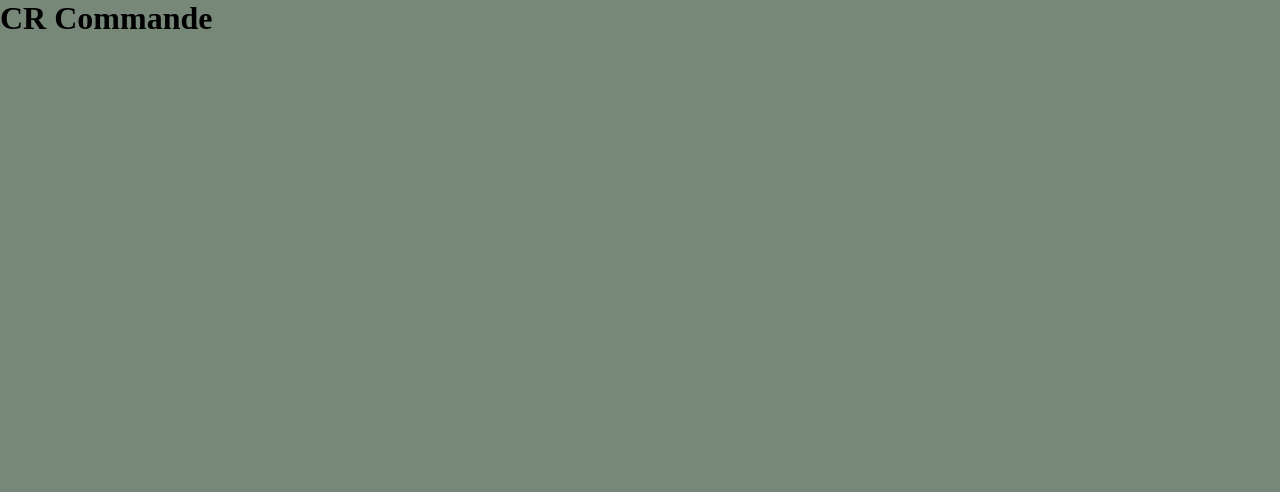
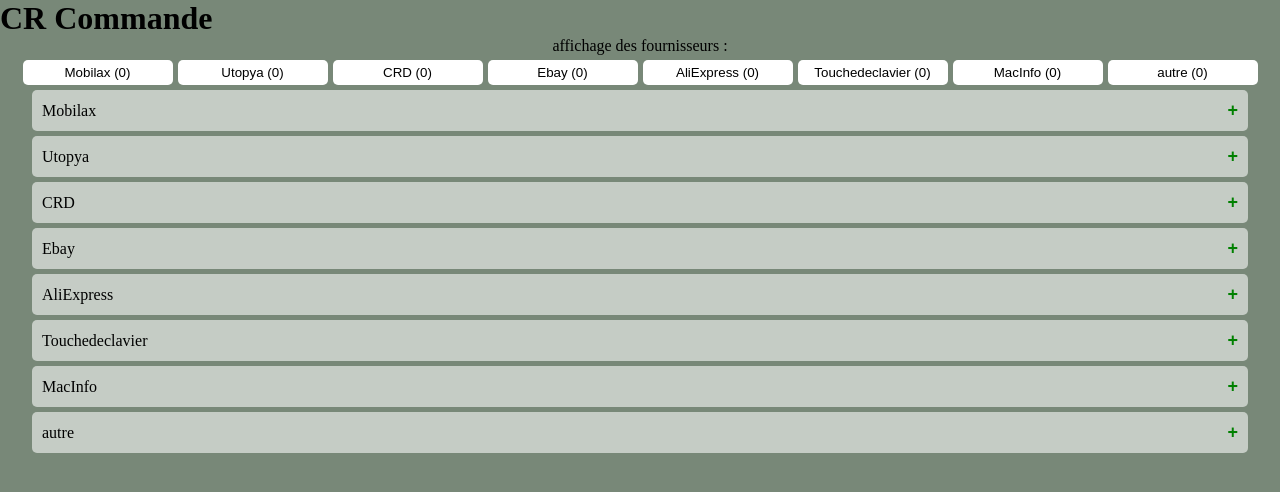
Before and after one commit to MajorDown/cr-commande, a React (Create React App) app: page / in a window 1280 px wide. Shown: the top 492 px of the page. Built offline with nearby package versions, Linux system fonts and the light colour scheme.

Commit message:
création de la modale et de la mise en page

```diff
--- a/src/App.tsx
+++ b/src/App.tsx
@@ -1,9 +1,14 @@
+import PiecesLister from "./components/PiecesLister";
+
 function App() {
   return (
     <div className="App">
       <header>
         <h1>CR Commande</h1>
       </header>
+      <main>
+        <PiecesLister />
+      </main>
     </div>
   );
 }
--- a/src/components/PieceCard.tsx
+++ b/src/components/PieceCard.tsx
@@ -29,7 +29,12 @@
             <p className={"pieceModel"}>{props.piece.pieceModel}</p>
             <p className={"pieceRef"}>{props.piece.pieceRef}</p>
             <p className={"quantity"}>{props.piece.quantity}</p>
-            <p className={"supplier"}>{props.piece.supplier}</p>
+            {props.piece.isClientWaitingFor &&
+                <p className={"isClientWaitingFor"}>
+                    {props.piece.isClientWaitingFor.supportNumber} :
+                    {props.piece.isClientWaitingFor.isDP && "DP"}
+                    {props.piece.isClientWaitingFor.isSP && "SP"}
+                </p>}
             <button
                 className={props.piece.isOrdered ? "orderedBtn ordered" : "orderedBtn"}
                 onClick={() => handleOrdered()}
--- a/src/components/PiecesLister.tsx
+++ b/src/components/PiecesLister.tsx
@@ -4,6 +4,8 @@
 import getPiecesSuppliersStates from "../CRUDRequests/getSuppliersStates";
 import getPiecesList from "../CRUDRequests/getPiecesList";
 import updatePiecesSuppliersStates from "../CRUDRequests/updateSuppliersStates";
+import { PieceCard } from "./PieceCard";
+import UIModal from "./UIModal";
 
 export type PiecesListProps = {
   listOfPieces : ListOfPieces;
@@ -12,14 +14,15 @@
 const PiecesLister = () => {
   const [piecesSuppliersStates, setPiecesSuppliersStates] = useState<PiecesSuppliersStates>();
   const [piecesListStates, setPiecesListStates] = useState<ListOfPieces | []>();
-  const [wantRerenderSuppliers, setWantRerenderSuppliers] = useState(false);
+  const [wantRerenderSuppliers, setWantRerenderSuppliers] = useState<boolean>(true);
+  const [wantNewPiece, setWantNewPiece] = useState<boolean>(false);
 
   // RECUPERER LES ETATS DES FOURNISSEURS
   useEffect(() => {
     if (wantRerenderSuppliers) {
       const suppliersData = getPiecesSuppliersStates();
       if (suppliersData) setPiecesSuppliersStates(suppliersData);
-      else setPiecesSuppliersStates(PiecesSuppliers.map(supplier => ({supplier, wantToDisplay: true})));
+      else setPiecesSuppliersStates(PiecesSuppliers.map(supplier => ({supplier: supplier, wantToDisplay: true})));
       setWantRerenderSuppliers(false);
     }
   }, [wantRerenderSuppliers])
@@ -47,14 +50,14 @@
     return piecesListStates
       .filter(piece => piece.supplier === supplier && piecesSuppliersStates?.find(s => s.supplier === supplier)?.wantToDisplay)
       .map((piece, index) => (
-        <div key={index}>
-          {piece.pieceMark} - {piece.pieceModel} - {piece.quantity}
-        </div>
+        <PieceCard piece={piece} key={index} />
       ));
   };
 
   return (
     <div className={"piecesList"}>
+      {wantNewPiece && <UIModal onClose={() => setWantNewPiece(false)}>
+        <p>kikou</p></UIModal>}
       <div className={"piecesListOptions"}>
         <div className={"suppliersSelector"}>
           <p>affichage des fournisseurs :</p>
@@ -64,7 +67,7 @@
               key={index}
               onClick={() => handleSupplierStateChange(index)}
             >
-              {supplier.supplier}
+              {supplier.supplier} ({piecesListStates?.filter(piece => piece.supplier === supplier.supplier).length})
             </button>
           ))}
         </div>
@@ -73,7 +76,14 @@
         {PiecesSuppliers.map(supplier => (
           piecesSuppliersStates?.find(s => s.supplier === supplier)?.wantToDisplay && (
             <div className={`supplierLister`} key={supplier}>
-              <p className={"supplierName"}>{supplier}</p>
+              <p className={"supplierName"}>{supplier}
+                  <button
+                    className={"addNewPiece"}
+                    onClick={() => setWantNewPiece(true)}
+                  >
+                    <strong>+</strong>
+                  </button>
+              </p>
               <ul>{renderPiecesListerBySupplier(supplier)}</ul>
             </div>
           )
--- /dev/null
+++ b/src/components/UIModal.tsx
@@ -0,0 +1,25 @@
+import { PropsWithChildren } from "react";
+
+// propsWithChildren
+type UIModalProps = PropsWithChildren & {
+    onClose: (isClosed: boolean) => void;
+}
+
+const UIModal = (props: UIModalProps) => {
+
+    return (
+        <div className={"uiModal"}>
+            <div className={"uiModalContent"}>
+                <button
+                    className={"uiModalCloseBtn"}
+                    onClick={() => props.onClose(false)}
+                >
+                    X
+                </button>
+                {props.children}
+            </div>
+        </div>
+    )
+}
+
+export default UIModal;
--- a/src/styles/styles.css
+++ b/src/styles/styles.css
@@ -25,3 +25,87 @@
     justify-content: center;
     align-items: center;
 }
+
+.suppliersSelector {
+    display: flex;
+    flex-wrap: wrap;
+    justify-content: center;
+    align-items: center;
+    gap: 5px;
+}
+
+.suppliersSelector p {
+    width: 100%;
+    text-align: center;
+}
+
+.supplierBtn {
+    background-color: #f0f0f080;
+    color: #000;
+    border: none;
+    width: 150px;
+    padding: 5px 10px;
+    border-radius: 5px;
+    cursor: pointer;
+}
+
+.supplierBtn.active {
+    background-color: #ffffff;
+}
+
+.supplierLister {
+    width: 95%;
+    display: flex;
+    flex-direction: column;
+    justify-content: center;
+    align-items: flex-start;
+    background-color: rgba(255, 255, 255, 0.572);
+    margin: 2.5%;
+    margin-top: 5px;
+    margin-bottom: 5px;
+    padding: 10px;
+    border-radius: 5px;
+}
+
+.supplierName {
+    width: 100%;
+    display: flex;
+    justify-content: space-between;
+    align-items: center;
+}
+
+.addNewPiece {
+    display: flex;
+    justify-content: center;
+    align-items: center;
+    background-color: transparent;
+    border: none;
+    color: green;
+    font-size: large;
+    cursor: pointer;
+}
+
+.uiModal {
+    position: absolute;
+    top: 0;
+    left: 0;
+    width: 100vw;
+    height: 100vh;
+    background-color: rgba(0, 0, 0, 0.5);
+    display: flex;
+    justify-content: center;
+    align-items: center;
+    padding: 20px;
+    z-index: 100;
+}
+
+.uiModalCloseBtn {
+    position: absolute;
+    top: 10px;
+    right: 10px;
+    padding: 5px;
+    background-color: transparent;
+    font-size: large;
+    color: white;
+    cursor: pointer;
+}
```
